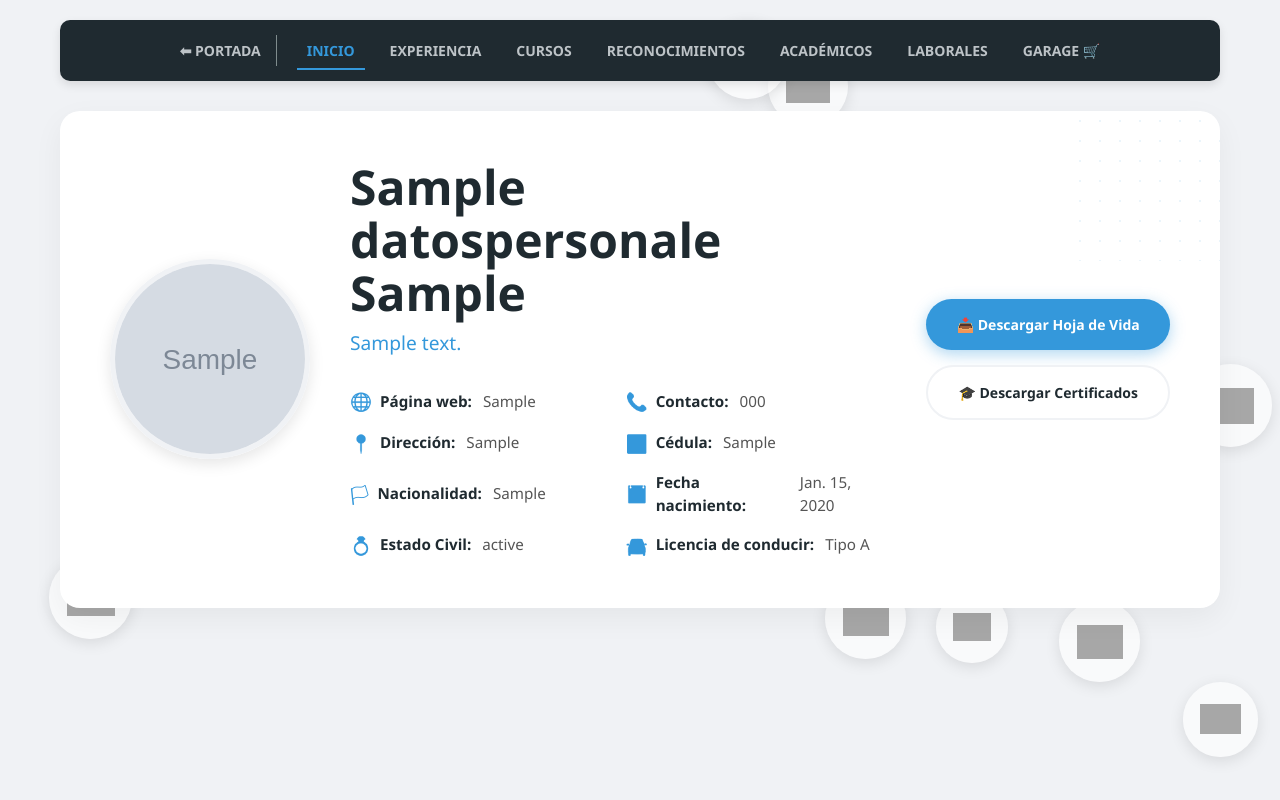
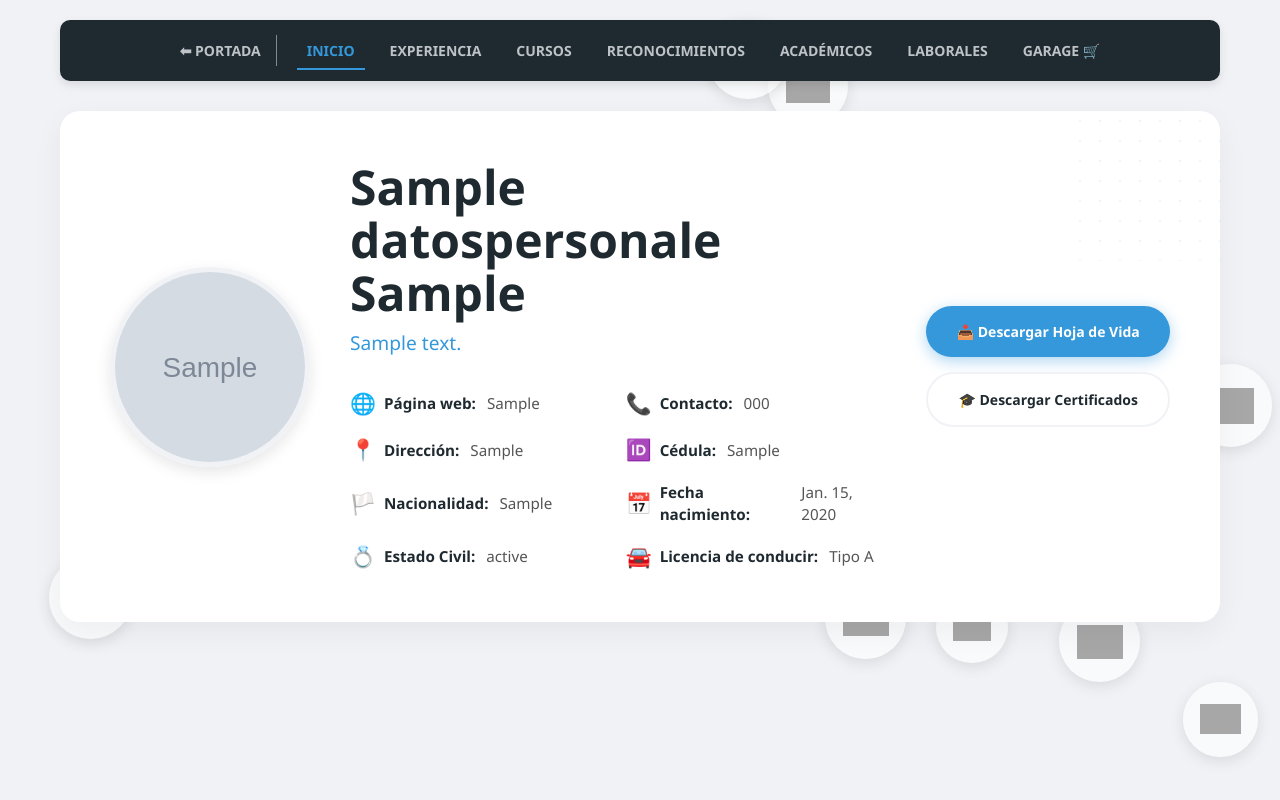
Before and after one commit to JeanCarpio/mi-cv-django, a Django app: page /hoja-de-vida/ in a window 1280 px wide. Run offline with Django 5.2, Linux system fonts and the light colour scheme; tables that the repository leaves empty hold one stand-in row (values such as "Sample post"); grey boxes marked "Sample" are stand-in pictures; grey boxes are pictures that could not be loaded.

Commit message:
Pre-Visualización

```diff
--- a/cv/templates/cv/home.html
+++ b/cv/templates/cv/home.html
@@ -78,19 +78,19 @@
     .profile-name { font-size: 3rem; font-weight: 800; color: #1f2a30; line-height: 1.1; margin-bottom: 10px; }
     .profile-desc { font-size: 1.2rem; color: #3498db; font-weight: 500; margin-bottom: 30px; }
 
-    /* DATOS PERSONALES ACTUALIZADOS */
+    /* DATOS PERSONALES */
     .data-grid { display: grid; grid-template-columns: 1fr 1fr; gap: 15px; }
 
     .data-item { font-size: 0.95rem; color: #555; display: flex; align-items: center; gap: 8px; }
 
-    /* Etiqueta (Ej: Nacionalidad:) */
+    /* Etiqueta en negrita */
     .data-item b { color: #1f2a30; font-weight: 700; margin-right: 3px; }
 
-    /* TRUCO PARA EMOJIS AZULES */
+    /* --- CORRECCIÓN EMOJIS: COLORES ORIGINALES --- */
     .icon {
-        color: transparent;  /* Ocultamos el color original del emoji */
-        text-shadow: 0 0 0 #3498db; /* Pintamos la silueta de azul */
-        font-size: 1.1rem;
+        /* Quitamos el truco de color transparente y text-shadow */
+        font-size: 1.3rem; /* Un poquito más grandes para que se luzcan */
+        vertical-align: middle;
     }
 
     .data-link { color: #555; text-decoration: none; transition: color 0.2s; }
@@ -219,7 +219,7 @@
                 </div>
 
                 <div class="data-item">
-                    <span class="icon">🏳</span> <b>Nacionalidad:</b>
+                    <span class="icon">🏳️</span> <b>Nacionalidad:</b>
                     <span>{{ perfil.nacionalidad }}</span>
                 </div>
 
```
